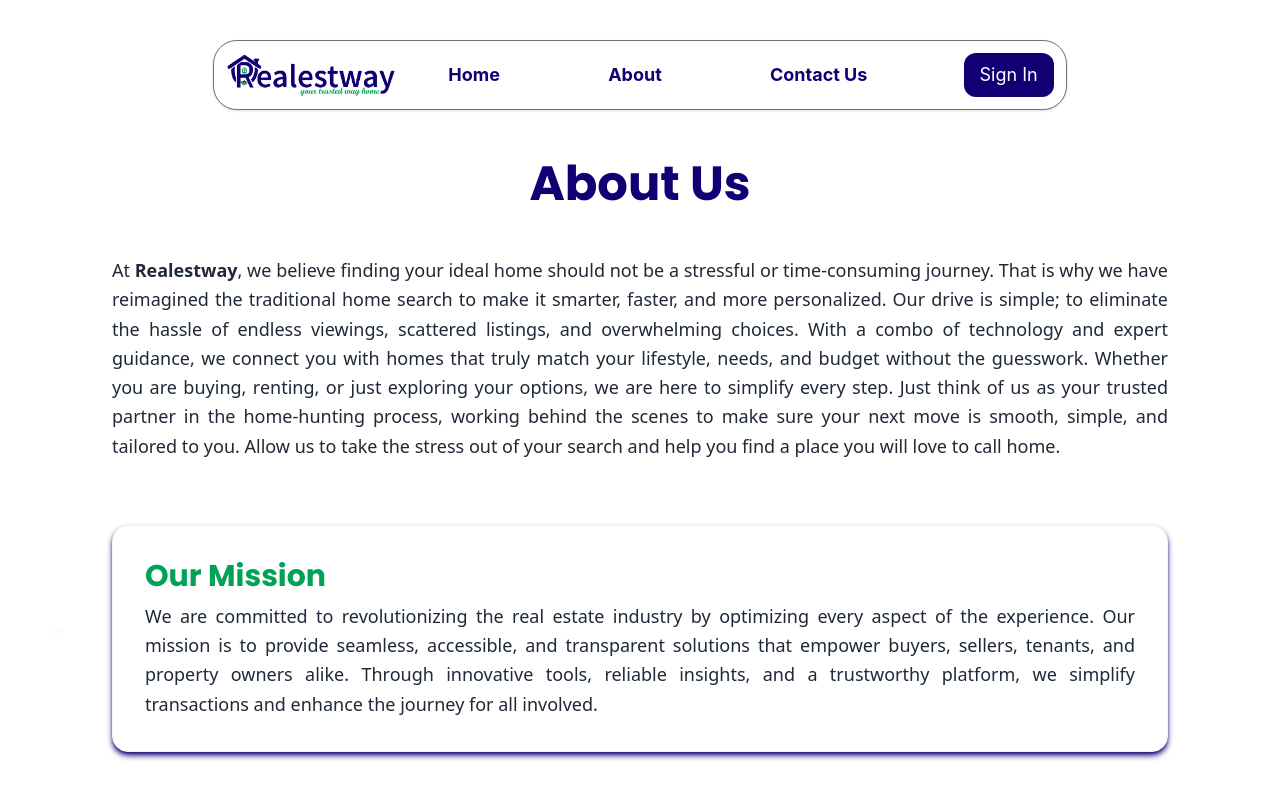
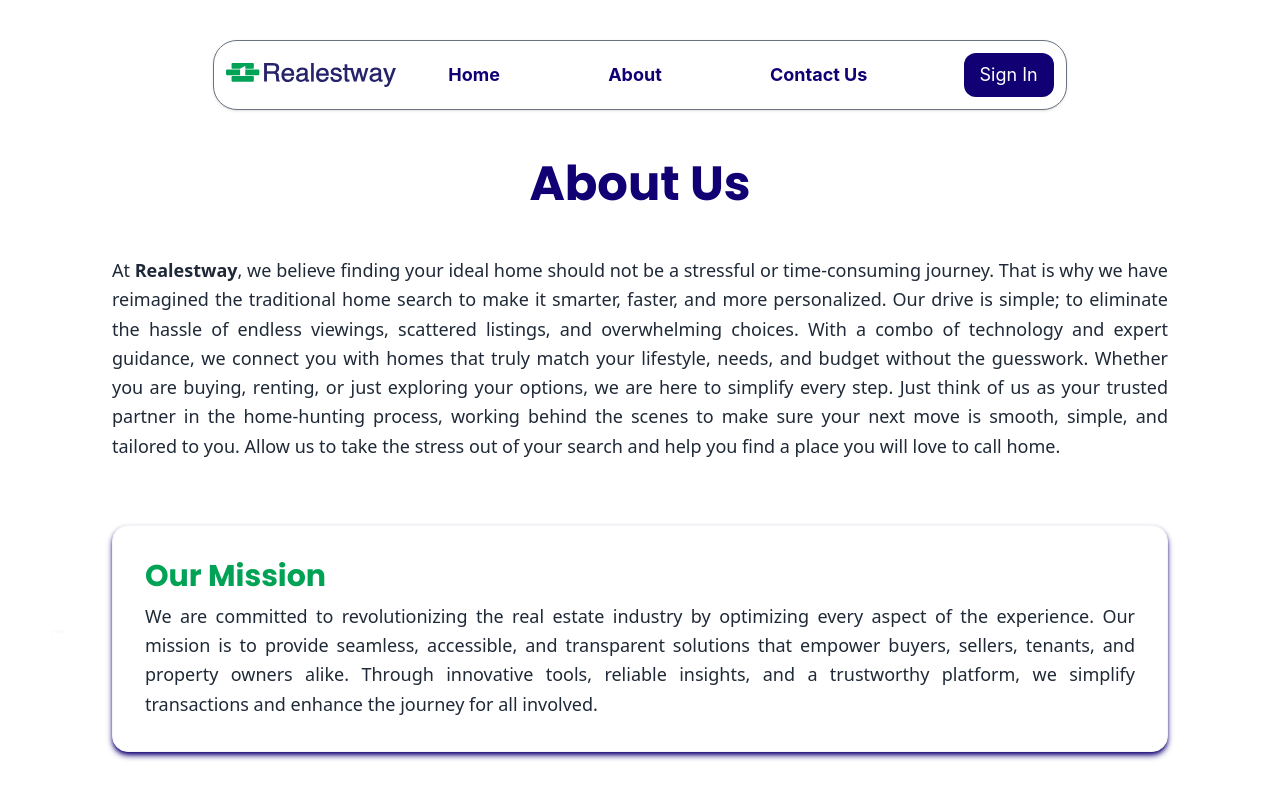
Before and after one commit to RealestWay/Realestway, a React (Vite) app: page /AboutUs in a window 1280 px wide. Shown: the top 800 px of the page. Built offline with nearby package versions, Linux system fonts and the light colour scheme; no server answers.

Commit message:
logo changed

```diff
--- a/index.html
+++ b/index.html
@@ -2,7 +2,7 @@
 <html lang="en">
   <head>
     <meta charset="UTF-8" />
-    <link rel="icon" type="image/svg+xml" href="/simple-logo.png" />
+    <link rel="icon" type="image/svg+xml" href="/black icon.png" />
     <link
       rel="icon"
       href="/web-logo-REW-v2.png"
--- a/src/components/PageNav.jsx
+++ b/src/components/PageNav.jsx
@@ -20,7 +20,12 @@
       <ul className="shadow flex items-center min-h-12 py-2 p-3 w-2/3 m-auto bg-white text-black rounded-3xl border border-gray-500 border-1 relative">
         {/* Logo Section (Fixed in Place) */}
         <Link to={"/"} className="flex flex-shrink-0">
-          <img src="/full-logo.png" alt="logo" width={170} height={100} />
+          <img
+            src="/Realestway horizontal.svg"
+            alt="logo"
+            width={170}
+            height={100}
+          />
         </Link>
 
         {/* Mobile Menu Toggle Button */}
@@ -33,7 +38,7 @@
 
         {/* Navigation Links (Responsive) */}
         <div
-          className={`text-lg font-bold md:font-normal absolute top-full left-0 w-full text-[#100073] bg-white rounded-xl md:static md:w-4/5 md:flex md:ml-10 md:items-center md:justify-between transition-all duration-300 ${
+          className={`text-lg md:font-normal absolute top-full left-0 w-full text-[#100073] bg-white rounded-xl md:static md:w-4/5 md:flex md:ml-10 md:items-center md:justify-between transition-all duration-300 ${
             isOpen ? "block" : "hidden"
           }`}
         >
```
Also changed, not shown: public/Realestway horizontal.svg (added), public/black icon.png (added).
